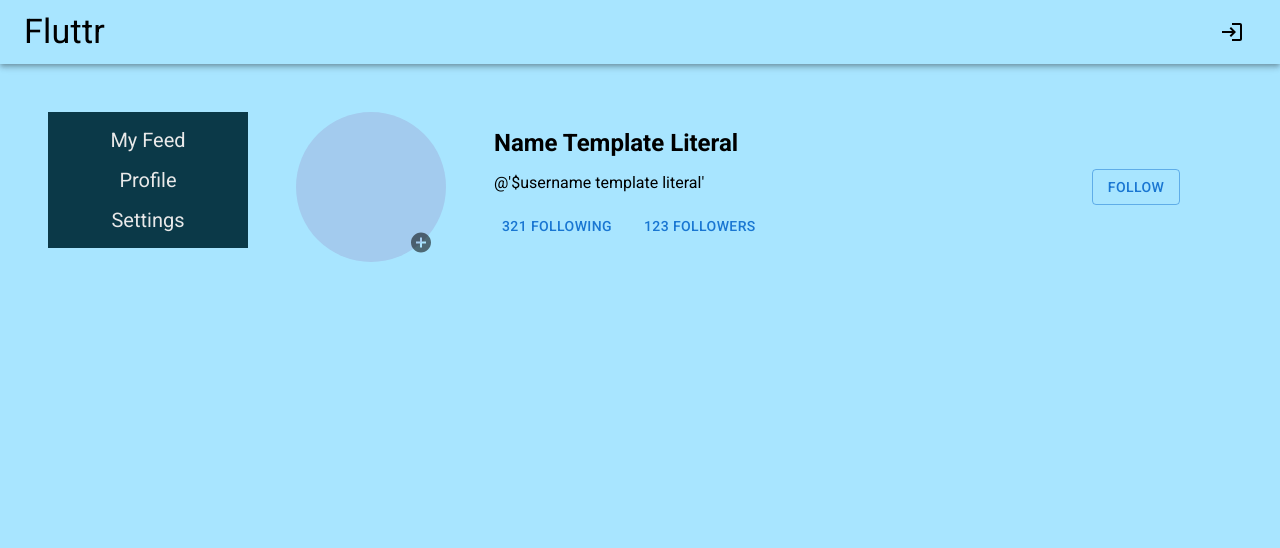
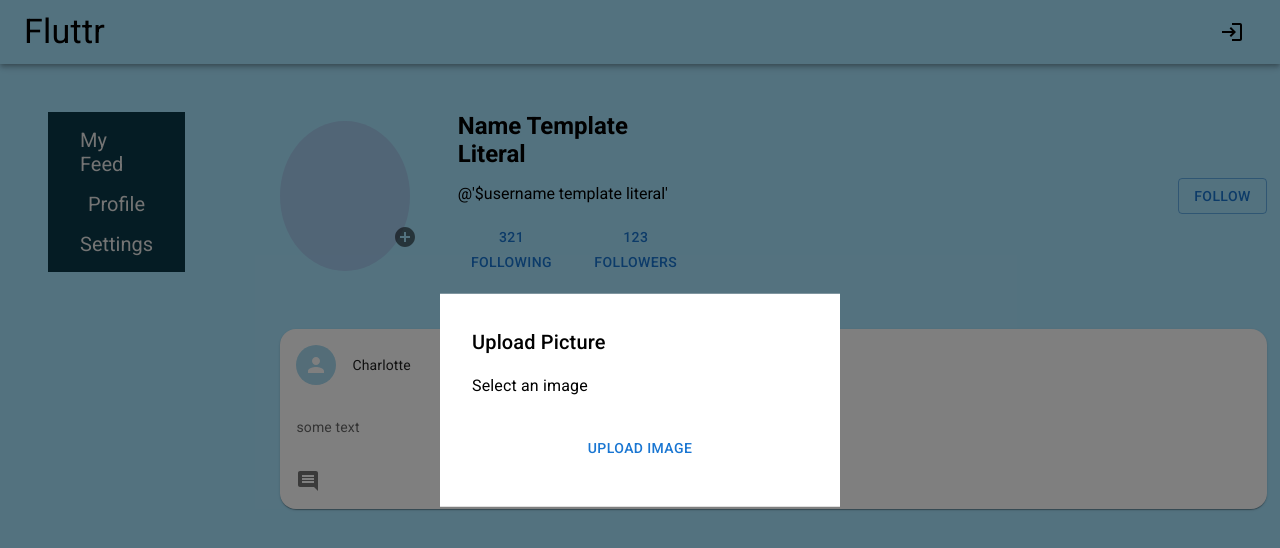
Before and after one commit to socialbee-b/flutter, a React (Create React App) app: page /profile in a window 1280 px wide. Both pictures are taken after a click on the button 421 px from the left and 245 px from the top of the page. Shown: the top 548 px of the page. Built offline with nearby package versions, Linux system fonts and the light colour scheme.

Commit message:
fixed alignments, upload button has modal but no upload, fake post to see

```diff
--- a/src/components/post-feed/PostCard.tsx
+++ b/src/components/post-feed/PostCard.tsx
@@ -136,7 +136,7 @@ export const PostCard = (props: postProps) => {
 	}
 
 	return (
-		<Card sx={{ maxWidth: "100%", marginTop: "3%" }}>
+		<Card sx={{ maxWidth: "100%", marginTop: "5%", borderRadius:'16px'}}>
 			<CardHeader
 				title={props.post.author.firstName}
 				avatar={
--- a/src/components/post-feed/PostFeed.tsx
+++ b/src/components/post-feed/PostFeed.tsx
@@ -85,7 +85,8 @@ export const PostFeed = () => {
 				maxWidth="xl"
 				sx={{
 					// backgroundColor: "#fff",
-					mx: 18, //set both margin sizes equal
+					ml:12,
+					mr:22,
 					border: 2, //define border
 					borderRadius: '16px', //round the corners, sharp boxes are...fed-esque
 					height: "auto",
--- a/src/components/profile/Profile.tsx
+++ b/src/components/profile/Profile.tsx
@@ -3,8 +3,7 @@ import { PostCard } from "../post-feed/PostCard";
 import "./Profile.css";
 import { Box, Button, Modal, Typography, IconButton, Tooltip} from "@mui/material";
 import AddCircleOutlinedIcon from '@mui/icons-material/AddCircleOutlined';
-//imports I need are react useState, useEffect
-//probably useParam and useNavigate
+
 const Profile: React.FC<any> = () => {
 	//handles the toggle of the following modal
 	const [open, setOpen] = useState(false);
@@ -21,11 +20,6 @@ const Profile: React.FC<any> = () => {
 	const handleOpen3 = () => setOpen3(true);
 	const handleClose3 = () => setOpen3(false);
 
-	//handles file submission - store?? am struggle here, too sleepy
-	const [file, setFile] = useState("");
-	const handleSubmit = () => setFile("");
-
-
 	const profilestyle = {
 		position: 'absolute' as 'absolute',
 		transform: 'translate(200%, 240%)',
@@ -41,47 +35,60 @@ const Profile: React.FC<any> = () => {
 		p: 4,
 	};
 
+	// fake card so that I had something to work from while there are no posts from any users
+	const item = {
+		id: 2,
+		text: "some text",
+		imageUrl: "",
+		comments: [],
+		author: {
+			firstName: "Charlotte",
+		},
+		postType: "Top"
+	}
 
 	return (
 		<div>
 			<div className="profile-header">
 				<div className="profile-picture">
 					<Tooltip title="Change profile picture" placement="right-end">
-					<IconButton type = "submit" sx={profilestyle}>
-						<input
-							accept = "image/*"
-							className="classes.input"
-							style={{display: 'none'}}
-							id="raised-button-file"
-							multiple
-							type="file"
-						 	hidden/>
-						<label htmlFor="raised-button-file">
+						<IconButton onClick={handleOpen3} sx={profilestyle}>
 							<AddCircleOutlinedIcon></AddCircleOutlinedIcon>
-						</label>
-					</IconButton>
+						</IconButton>
 					</Tooltip>
 					{/* if we want to add a sort of preview portion, need to finish out this modal below*/}
-					{/* <Modal
+					<Modal
 						open={open3}
 						onClose={handleClose3}
 						aria-labelledby="modal-uploadpfp-title"
 						aria-describedby="modal-uploadpfp-desc"
 					>
-						<Box component="form" noValidate onSubmit={handleSubmit} sx={style}>
+						<Box sx={style}>
 							<Typography id="modal-uploadpfp-title" variant="h6" component="h2">
 								Upload Picture
 							</Typography>
 							<Typography id="modal-uploadpfp-desc" sx={{ mt: 2 }}>
 								Select an image
 							</Typography>
-							<Button
-								type="submit"
-								fullWidth
-								sx={{ mt: 4, mb: 1 }}
-							> Upload Image </Button>
+							<input
+								accept="image/*"
+								className="classes.input"
+								style={{ display: 'none' }}
+								id="raised-button-file"
+								multiple
+								type="file"
+							/>
+							<label htmlFor="raised-button-file">
+								<Button
+									type="submit"
+									fullWidth
+									sx={{ mt: 4, mb: 1 }}
+								> Upload Image
+								</Button>
+							</label>
+
 						</Box>
-					</Modal> */}
+					</Modal>
 					{/* <Button sx={profilestyle}> </Button> */}
 				</div>
 				<div className="flex-column">
@@ -128,8 +135,11 @@ const Profile: React.FC<any> = () => {
 					</div>
 				</div>
 				<div className="follow-button">
-					<Button onClick={() => {alert('user followed')}} variant="outlined"  sx={{ml:35}}>Follow</Button>
+					<Button onClick={() => { alert('user followed') }} variant="outlined" sx={{ ml: 55 }}>Follow</Button>
 				</div>
+			</div>
+			<div>
+				<PostCard post={item} key={item.id} />
 			</div>
 		</div>
 	);
--- a/src/components/sidenavbar/SideNavBar.css
+++ b/src/components/sidenavbar/SideNavBar.css
@@ -18,3 +18,7 @@
 .sidenav a:hover {
 	text-decoration: underline;
 }
+
+.container {
+	margin-left: 4%;
+}
```
Also changed, not shown: 1 other file (tests, documents, lock files or other folders).
